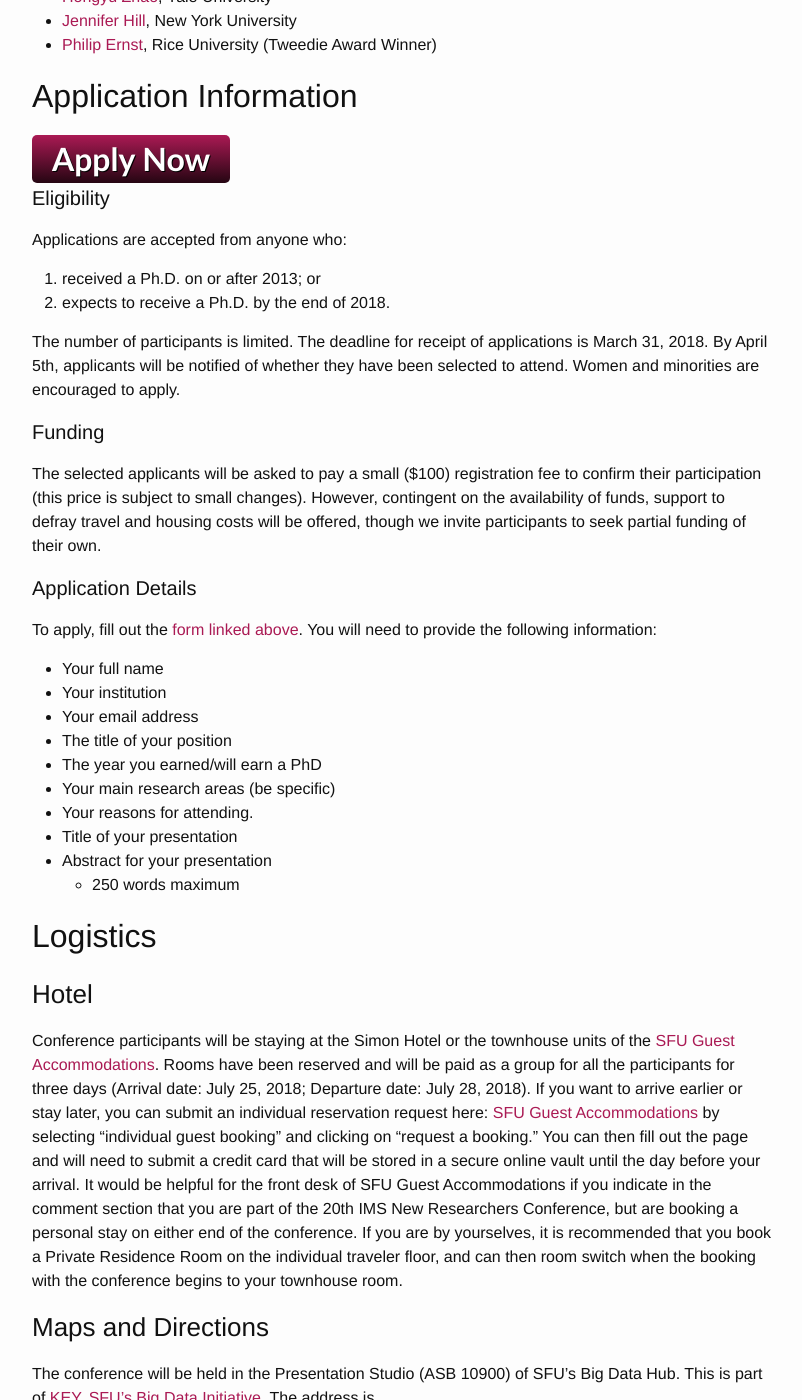
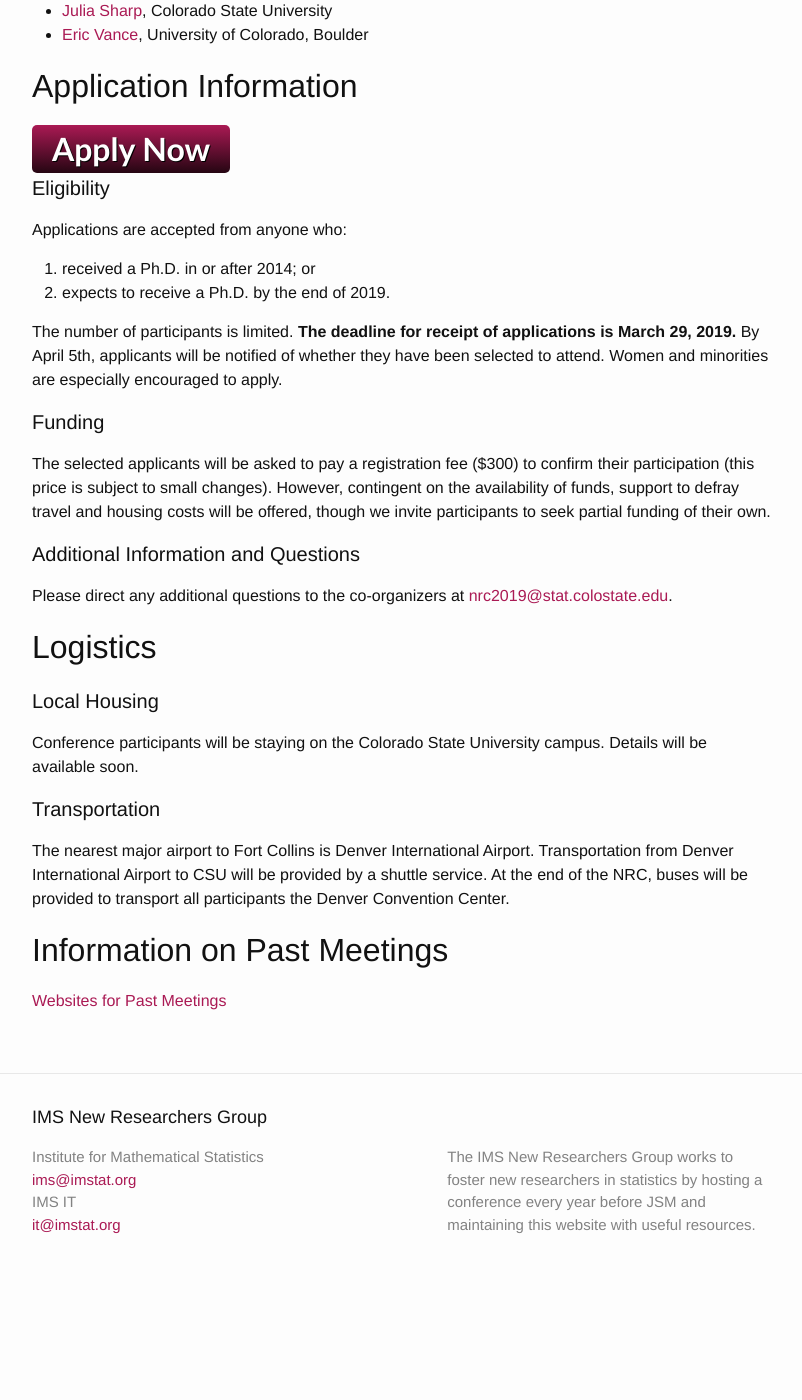
Before and after one commit to imstat/imsnrg, a Jekyll site: the page built from NRC.md, in a window 1280 px wide and 1400 px high, scrolled down 1297 px. Shown: the whole window, without its empty margins (238-1040 px from the left). Built offline with Jekyll 4.4.1, drawn with Linux system fonts in a browser that asks for light colours; comment, search, counter and statistics services are not loaded; after the commit the page ends 2593 px from its top, so only the background shows below that; some of the changed text lies outside the part shown.

Commit message:
2019update

```diff
--- a/NRC.md
+++ b/NRC.md
@@ -1,6 +1,6 @@
 ---
 layout: page
-title: 20th Meeting of New Researchers in <br> Statistics and Probability
+title: 21st Meeting of New Researchers in <br> Statistics and Probability
 permalink: /conferences/nrc.html
 comments: true
 ---
@@ -10,20 +10,20 @@
 ## Conference Details
 
 
-The 20th Meeting of New Researchers in Statistics and Probability will be happening in Burnaby, British Columbia, during its usual time right before JSM.
+The 21th Meeting of New Researchers in Statistics and Probability will be happening in Fort Collins, Colorado, during its usual time right before JSM.
 The purpose of the conference is to promote interaction and networking among new researchers in statistics and probability and to provide them with valuable insights from leaders in the field.
 
 
 | --- | --- |
-| __Host__ | Simon Fraser University (SFU) |
-|  | Burnaby, BC, Canada |
-| __Location__ | Presentation Studio (ASB 10900) of SFU’s Big Data Hub |
-| __Dates__ | July 26-28, 2018 |
+| __Host__ | Colorado State University (CSU)|
+|  | Fort Collins, Colorado, U.S.A. |
+| __Location__ | Colorado State University |
+| __Dates__ | July 24-27, 2019 |
 | __Organizers__ |  |
 
-* Liangliang Wang and Yunlong Nie
-  * Department of Statistics and Actuarial Science, Simon Fraser University
-
+* [Bailey Fosdick](https://www.stat.colostate.edu/~bailey/) and [Ander Wilson](https://anderwilson.github.io)
+  * Department of Statistics, Colorado State University
+  * Contact: [nrc2019@stat.colostate.edu](mailto:nrc2019@stat.colostate.edu).
 
 __Off-site Organizers__
 
@@ -37,22 +37,24 @@
 __Funding__ The meeting is graciously supported by the
 
 * <img src="https://www.nsfgrfp.org/images/nsf-logo.png" alt="NSF" style="height: 80px;"/> National Science Foundation,
-* &nbsp;&nbsp;&nbsp; <img src="https://upload.wikimedia.org/wikipedia/commons/d/d7/PIMS_logo.png" alt="PIMS" style="height: 65px;"/> &nbsp;&nbsp; Pacific Institute for the Mathematical Sciences, and
-* &nbsp;&nbsp; <img src="https://ssc.ca/sites/ssc/files/data/Members/public/about/SARGC/canssi_logo_web.png" alt="CANSS" style="height: 65px;"/> &nbsp;  Canadian Statistical Sciences Institute.
 
 
 
 ## Invited Speakers
 
 
-* [Alison Etheridge](http://www.stats.ox.ac.uk/~etheridg/), Oxford University
+* [Xiao-Li Meng](https://statistics.fas.harvard.edu/people/xiao-li-meng), Harvard University
   * IMS President
-* [Xiao-Li Meng](https://statistics.fas.harvard.edu/people/xiao-li-meng), Harvard University,
+* [Susan Murphy](https://people.seas.harvard.edu/~samurphy/), Harvard University
   * IMS President Elect
-* [Marc Suchard](https://www.biostat.ucla.edu/people/suchard), University of California, Los Angeles
-* [Hongyu Zhao](https://publichealth.yale.edu/people/hongyu_zhao.profile), Yale University
-* [Jennifer Hill](https://steinhardt.nyu.edu/faculty/Jennifer_L_Hill), New York University
-* [Philip Ernst](http://www.stat.rice.edu/~pe6/), Rice University (Tweedie Award Winner)
+* [Jay Briedit](https://statistics.colostate.edu/person/?id=67830E5D01194E1471EC5693C68FD456&sq=t), Colorado State University
+* [Vanja Dukic](http://amath.colorado.edu/faculty/vdukic/), University of Colorado, Boulder
+* [Debashis Ghosh](http://www.ucdenver.edu/academics/colleges/PublicHealth/Academics/departments/Biostatistics/About/Faculty/Pages/GhoshDebashis.aspx), University of Colorado, Denver
+* [Mevin Hooten](https://www.stat.colostate.edu/~hooten/), Colorado State University
+* [Sally Morton](https://www.science.vt.edu/about/directory/sally-morton.html), Virginia Tech
+* [Susan Paddock](https://www.rand.org/about/people/p/paddock_susan_m.html), RAND Corperation
+* [Julia Sharp](https://statistics.colostate.edu/person/?id=010490045F46CC6C8314C49517C88B4A&sq=t), Colorado State University
+* [Eric Vance](https://www.colorado.edu/amath/ervance/), University of Colorado, Boulder
 
 ## Application Information
 
@@ -64,58 +66,66 @@
 
 Applications are accepted from anyone who:
 
-1. received a Ph.D. on or after 2013; or
-2. expects to receive a Ph.D. by the end of 2018.
+1. received a Ph.D. in or after 2014; or
+2. expects to receive a Ph.D. by the end of 2019.
 
-The number of participants is limited. The deadline for receipt of applications is March 31, 2018. By April 5th, applicants will be notified of whether they have been selected to attend. Women and minorities are encouraged to apply.
+The number of participants is limited. __The deadline for receipt of applications is March 29, 2019.__ By April 5th, applicants will be notified of whether they have been selected to attend. Women and minorities are especially encouraged to apply.
 
 
 #### Funding
 
-The selected applicants will be asked to pay a small ($100) registration fee to confirm their participation (this price is subject to small changes). However, contingent on the availability of funds, support to defray travel and housing costs will be offered, though we invite participants to seek partial funding of their own.
+The selected applicants will be asked to pay a registration fee ($300) to confirm their participation (this price is subject to small changes). However, contingent on the availability of funds, support to defray travel and housing costs will be offered, though we invite participants to seek partial funding of their own.
 
-#### Application Details
+<!-- #### Application Details -->
 
 
-To apply, fill out the [form linked above]({{ site.baseurl }}/conferences/nrc_application.html).
- <!-- or alternatively, submit a Letter of Interest (PDF only) and a Curriculum Vitae (PDF only) via email. -->
+<!-- To apply, fill out the [form linked above]({{ site.baseurl }}/conferences/nrc_application.html). -->
+<!-- or alternatively, submit a Letter of Interest (PDF only) and a Curriculum Vitae (PDF only) via email. -->
 <!-- In your letter of interest briefly explain your motivation for participating in this meeting, as well as clearly stating:  -->
-You will need to provide the following information:
+<!-- You will need to provide the following information: -->
 
-* Your full name
-* Your institution
-* Your email address
-* The title of your position
-* The year you earned/will earn a PhD
-* Your main research areas (be specific)
-* Your reasons for attending.
-* Title of your presentation
-* Abstract for your presentation
-  * 250 words maximum
+<!-- * Your full name -->
+<!-- * Your institution  -->
+<!-- * Your email address -->
+<!-- * The title of your position -->
+<!-- * The year you earned/will earn a PhD -->
+<!-- * Your main research areas (be specific) -->
+<!-- * Your reasons for attending. -->
+<!-- * Title of your presentation -->
+<!-- * Abstract for your presentation  -->
+<!--   * 250 words maximum -->
 
 <!-- Email both files together please to  [imsnrc2018@gmail.com](mailto:	imsnrc2018@gmail.com) with subject line "NRC 2018 application". Thank you. -->
+
+#### Additional Information and Questions
+
+Please direct any additional questions to the co-organizers at [nrc2019@stat.colostate.edu](mailto:nrc2019@stat.colostate.edu).
 
 
 ## Logistics
 
-### Hotel
+#### Local Housing
 
-Conference participants will be staying at the Simon Hotel or the townhouse units of the [SFU Guest Accommodations](http://www.sfu.ca/stayhere.html). Rooms have been  reserved and will be paid as a group for all the participants for three days (Arrival date: July 25, 2018; Departure date: July 28, 2018). If you want to arrive earlier or stay later, you can submit an individual reservation request here: [SFU Guest Accommodations](http://www.sfu.ca/stayhere/reservation.html) by selecting "individual guest booking" and clicking on "request a booking." You can then fill out the page and will need to submit a credit card that will be stored in a secure online vault until the day before your arrival. It would be helpful for the front desk of SFU Guest Accommodations if you indicate in the comment section that you are part of the 20th IMS New Researchers Conference, but are booking a personal stay on either end of the conference. If you are by yourselves, it is recommended that you book a Private Residence Room on the individual traveler floor, and can then room switch when the booking with the conference begins to your townhouse room.
-
-### Maps and Directions
-
-The conference will be held in the Presentation Studio (ASB 10900) of SFU’s Big Data Hub.
-This is part of [KEY, SFU's Big Data Initiative](http://www.sfu.ca/key/contact-us). The address is
-
-> Applied Science Building, Room 10905 <br>
-> Simon Fraser University <br>
-> 8888 University Drive <br>
-> Burnaby, B.C. <br>
-> Canada V5A 1S6
+<!-- Conference participants will be staying at the Simon Hotel or the townhouse units of the [SFU Guest Accommodations](http://www.sfu.ca/stayhere.html). Rooms have been  reserved and will be paid as a group for all the participants for three days (Arrival date: July 25, 2018; Departure date: July 28, 2018). If you want to arrive earlier or stay later, you can submit an individual reservation request here: [SFU Guest Accommodations](http://www.sfu.ca/stayhere/reservation.html) by selecting "individual guest booking" and clicking on "request a booking." You can then fill out the page and will need to submit a credit card that will be stored in a secure online vault until the day before your arrival. It would be helpful for the front desk of SFU Guest Accommodations if you indicate in the comment section that you are part of the 20th IMS New Researchers Conference, but are booking a personal stay on either end of the conference. If you are by yourselves, it is recommended that you book a Private Residence Room on the individual traveler floor, and can then room switch when the booking with the conference begins to your townhouse room. -->
+Conference participants will be staying on the Colorado State University campus. Details will be available soon.
 
 
-<iframe allowfullscreen="" frameborder="0" height="400" src="https://www.google.com/maps/embed?pb=!1m18!1m12!1m3!1d83294.21332481528!2d-122.9842963379709!3d49.277455179330794!2m3!1f0!2f0!3f0!3m2!1i1024!2i768!4f13.1!3m3!1m2!1s0x548679bf1767cc6b%3A0x16e37c430148082b!2sApplied+Sciences+Bldg%2C+Burnaby%2C+BC+V5A!5e0!3m2!1sen!2sca!4v1488575648002" width="400"></iframe>
+#### Transportation
 
+The nearest major airport to Fort Collins is Denver International Airport. Transportation from Denver International Airport to CSU will be provided by a shuttle service. At the end of the NRC, buses will be provided to transport all participants the Denver Convention Center.
+
+<!-- ### Maps and Directions -->
+
+<!--The conference will be held in the Lory Student Center at CSU. The address is -->
+
+<!-- > Lory Student Center <br> -->
+<!-- > Colorado State University <br> -->
+<!-- > 1101 Center Ave Mall <br> -->
+<!-- > Fort Collins, CO 80521 <br> -->
+<!-- > U.S.A. -->
+
+
+<!--  <iframe allowfullscreen="" frameborder="0" height="400" src="https://www.google.com/maps/embed?pb=!1m18!1m12!1m3!1d3030.497218720494!2d-105.0871084845184!3d40.574778979347116!2m3!1f0!2f0!3f0!3m2!1i1024!2i768!4f13.1!3m3!1m2!1s0x0%3A0x56a64b1fccfcc428!2sLory+Student+Center!5e0!3m2!1sen!2sus!4v1536806370386" width="400"></iframe>
 
 
 <!-- If you have been accepted to participate in 2017's NRC, please submit your title, abstract, and flash talk slide using the link below.
@@ -131,6 +141,6 @@
 
 ## Information on Past Meetings
 
-[Application Instructions for Recent Meetings]({{ site.baseurl }}/conferences/nrc_application_info.html)
+<!-- [Application Instructions for Recent Meetings]({{ site.baseurl }}/conferences/nrc_application_info.html) -->
 
 [Websites for Past Meetings]({{ site.baseurl }}/conferences/nrc_past_meetings.html)
--- /dev/null
+++ b/NRC_application.md
@@ -0,0 +1,12 @@
+---
+layout: page
+title:  New Researchers Conference 2019 Application
+permalink: /conferences/nrc_application.html
+comments: true
+---
+
+__The deadline for receipt of applications is March 29, 2019.__ By April 5th, applicants will be notified of whether they have been selected to attend. Women and minorities are especially encouraged to apply.
+
+<div class="post-content">
+  <script type="text/javascript" src="https://form.jotform.com/jsform/83405749025155"></script>
+</div>
```
